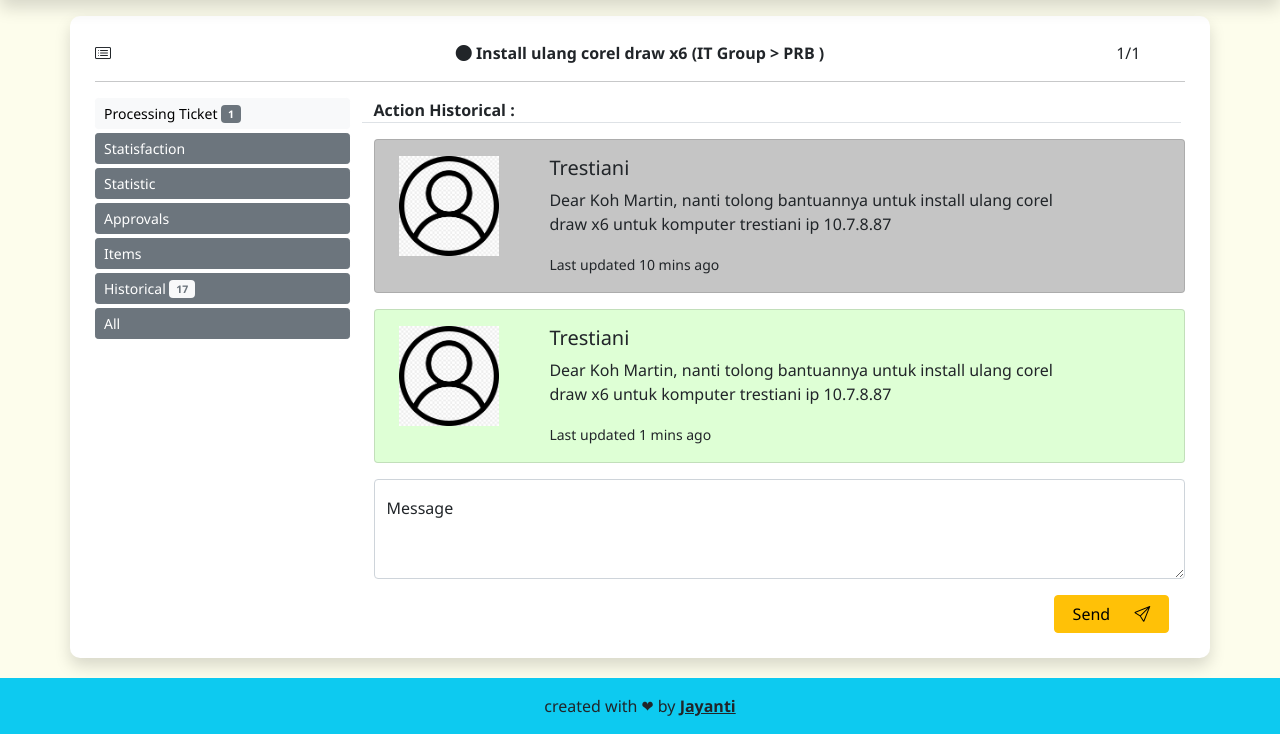
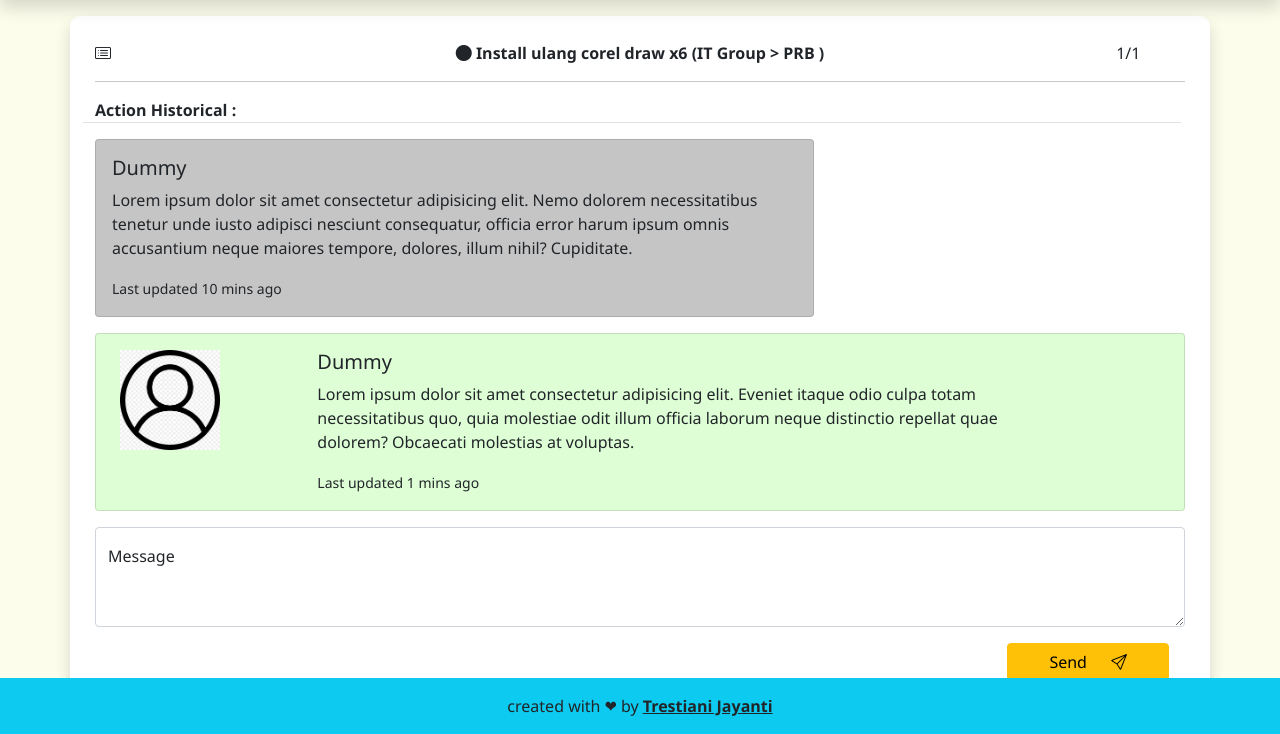
Before and after one commit to zulvikurniawan/projectJayanti, a CodeIgniter 4 app: the page made by app/Views/pages/ticketDetail.php in a window 1280 px wide. Shown: the part 66-800 px from the top of the page. Run offline with PHP 8.4 and a stand-in for CodeIgniter, Linux system fonts and the light colour scheme; the template is opened without the code that fills it, so the values that code supplies are empty; some libraries are stand-ins or nearby versions.

Commit message:
perubahan bentuk tiket

```diff
--- a/app/Views/layout/template.php
+++ b/app/Views/layout/template.php
@@ -10,7 +10,8 @@
     <link rel="stylesheet" href="https://cdn.jsdelivr.net/npm/bootstrap-icons@1.8.1/font/bootstrap-icons.css">
 
     <!-- Bootstrap CSS -->
-    <link href="https://cdn.jsdelivr.net/npm/bootstrap@5.1.3/dist/css/bootstrap.min.css" rel="stylesheet" integrity="sha384-1BmE4kWBq78iYhFldvKuhfTAU6auU8tT94WrHftjDbrCEXSU1oBoqyl2QvZ6jIW3" crossorigin="anonymous">
+    <link href="https://cdn.jsdelivr.net/npm/bootstrap@5.1.3/dist/css/bootstrap.min.css" rel="stylesheet"
+        integrity="sha384-1BmE4kWBq78iYhFldvKuhfTAU6auU8tT94WrHftjDbrCEXSU1oBoqyl2QvZ6jIW3" crossorigin="anonymous">
 
     <!-- My CSS -->
     <link rel="stylesheet" href="/css/style.css">
@@ -26,13 +27,16 @@
     <?= $this->renderSection('content'); ?>
 
 
-    <footer class="py-3 mt-3 text-center bg-info fixed-bottom">created with &#10084; by <a href="https://www.instagram.com/zka_17_/" class="text-dark fw-bold">Jayanti</a>
+    <footer class="py-3 mt-3 text-center bg-info fixed-bottom">created with &#10084; by <a
+            href="https://www.instagram.com/zka_17_/" class="text-dark fw-bold">Trestiani Jayanti</a>
     </footer>
 
     <!-- Optional JavaScript; choose one of the two! -->
 
     <!-- Option 1: Bootstrap Bundle with Popper -->
-    <script src="https://cdn.jsdelivr.net/npm/bootstrap@5.1.3/dist/js/bootstrap.bundle.min.js" integrity="sha384-ka7Sk0Gln4gmtz2MlQnikT1wXgYsOg+OMhuP+IlRH9sENBO0LRn5q+8nbTov4+1p" crossorigin="anonymous"></script>
+    <script src="https://cdn.jsdelivr.net/npm/bootstrap@5.1.3/dist/js/bootstrap.bundle.min.js"
+        integrity="sha384-ka7Sk0Gln4gmtz2MlQnikT1wXgYsOg+OMhuP+IlRH9sENBO0LRn5q+8nbTov4+1p" crossorigin="anonymous">
+    </script>
 
     <!-- Option 2: Separate Popper and Bootstrap JS -->
     <!--
--- a/app/Views/pages/ticketDetail.php
+++ b/app/Views/pages/ticketDetail.php
@@ -14,65 +14,6 @@
     <hr>
 
     <div class="row">
-        <div class="col-3">
-            <div class="row mb-1">
-                <div class="col d-grid">
-                    <button type="button" class="btn btn-light btn-sm text-start">
-                        Processing Ticket
-                        <span class="badge bg-secondary ">1</span>
-                    </button>
-                </div>
-            </div>
-            <div class="row mb-1">
-                <div class="col d-grid">
-                    <button type="button" class="btn btn-secondary btn-sm text-start">
-                        Statisfaction
-                        <span class="badge bg-light text-secondary "></span>
-                    </button>
-                </div>
-            </div>
-            <div class="row mb-1">
-                <div class="col d-grid">
-                    <button type="button" class="btn btn-secondary btn-sm text-start">
-                        Statistic
-                        <span class="badge bg-light text-secondary "></span>
-                    </button>
-                </div>
-            </div>
-            <div class="row mb-1">
-                <div class="col d-grid">
-                    <button type="button" class="btn btn-secondary btn-sm text-start">
-                        Approvals
-                        <span class="badge bg-light text-secondary "></span>
-                    </button>
-                </div>
-            </div>
-            <div class="row mb-1">
-                <div class="col d-grid">
-                    <button type="button" class="btn btn-secondary btn-sm text-start">
-                        Items
-                        <span class="badge bg-light text-secondary "></span>
-                    </button>
-                </div>
-            </div>
-            <div class="row mb-1">
-                <div class="col d-grid">
-                    <button type="button" class="btn btn-secondary btn-sm text-start">
-                        Historical
-                        <span class="badge bg-light text-secondary ">17</span>
-                    </button>
-                </div>
-            </div>
-            <div class="row mb-1">
-                <div class="col d-grid">
-                    <button type="button" class="btn btn-secondary btn-sm text-start">
-                        All
-                        <span class="badge bg-light text-secondary "></span>
-                    </button>
-                </div>
-            </div>
-        </div>
-
         <div class="col">
             <div class="row pe-3 mb-3">
                 <div class="col border-bottom">
@@ -80,16 +21,16 @@
                 </div>
             </div>
             <div class="row">
-                <div class="col">
+                <div class="col-8">
                     <div class="card mb-3 cardPengirim">
                         <div class="row g-0">
-                            <div class="col-2 ms-4 mt-3">
-                                <img src="/img/fotoProfil.jpg" class="img-fluid " style="max-width: 100px;" alt="">
-                            </div>
-                            <div class="col-8">
+                            <div class="col ">
                                 <div class="card-body">
-                                    <h5 class="card-title">Trestiani</h5>
-                                    <p class="card-text">Dear Koh Martin, nanti tolong bantuannya untuk install ulang corel draw x6 untuk komputer trestiani ip 10.7.8.87</p>
+                                    <h5 class="card-title">Dummy</h5>
+                                    <p class="card-text">Lorem ipsum dolor sit amet consectetur adipisicing elit. Nemo
+                                        dolorem necessitatibus tenetur unde iusto adipisci nesciunt consequatur, officia
+                                        error harum ipsum omnis accusantium neque maiores tempore, dolores, illum nihil?
+                                        Cupiditate.</p>
                                     <p class="card-text"><small class="text-mute">Last updated 10 mins ago</small></p>
                                 </div>
                             </div>
@@ -106,8 +47,11 @@
                             </div>
                             <div class="col-8">
                                 <div class="card-body">
-                                    <h5 class="card-title">Trestiani</h5>
-                                    <p class="card-text">Dear Koh Martin, nanti tolong bantuannya untuk install ulang corel draw x6 untuk komputer trestiani ip 10.7.8.87</p>
+                                    <h5 class="card-title">Dummy</h5>
+                                    <p class="card-text">Lorem ipsum dolor sit amet consectetur adipisicing elit.
+                                        Eveniet itaque odio culpa totam necessitatibus quo, quia molestiae odit illum
+                                        officia laborum neque distinctio repellat quae dolorem? Obcaecati molestias at
+                                        voluptas.</p>
                                     <p class="card-text"><small class="text-mute">Last updated 1 mins ago</small></p>
                                 </div>
                             </div>
@@ -118,7 +62,8 @@
             <div class="row mb-3">
                 <div class="col">
                     <div class="form-floating">
-                        <textarea class="form-control" placeholder="Leave a comment here" id="floatingTextarea2" style="height: 100px"></textarea>
+                        <textarea class="form-control" placeholder="Leave a comment here" id="floatingTextarea2"
+                            style="height: 100px"></textarea>
                         <label for="floatingTextarea2">Message</label>
                     </div>
                 </div>
```
Also changed, not shown: app/Views/pages/createTicketView.php (+6 -4 lines), app/Views/pages/detailAccountView.php (+12 -2 lines), app/Views/pages/ticketList.php (+15 -15 lines).
